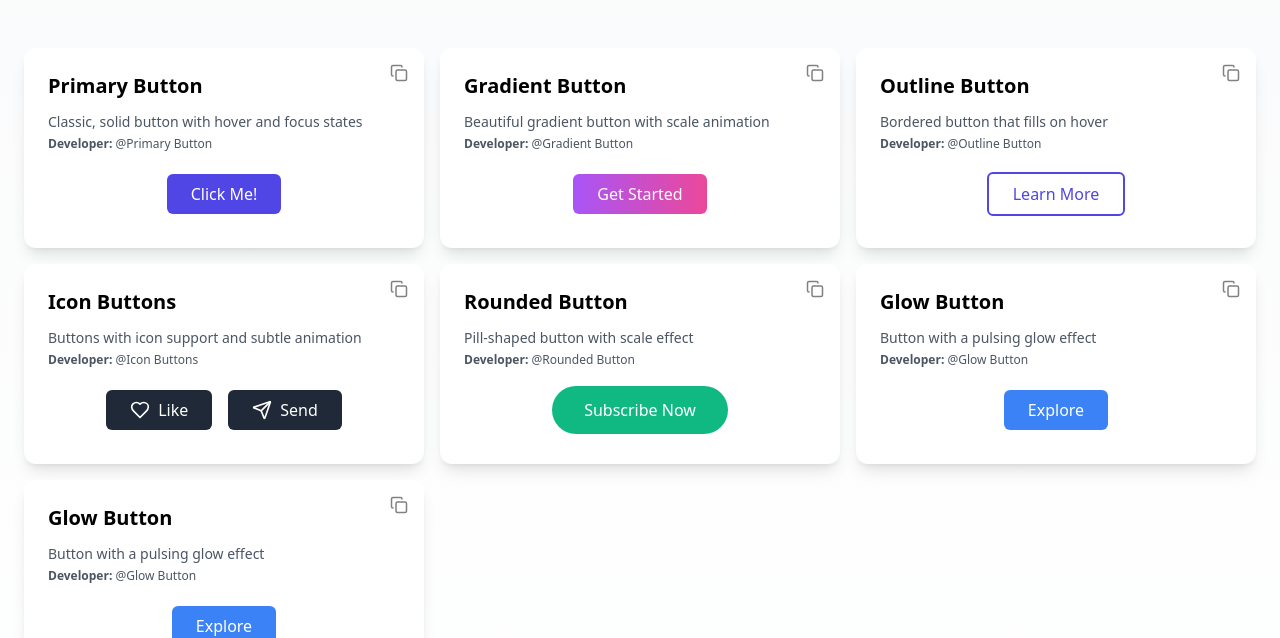
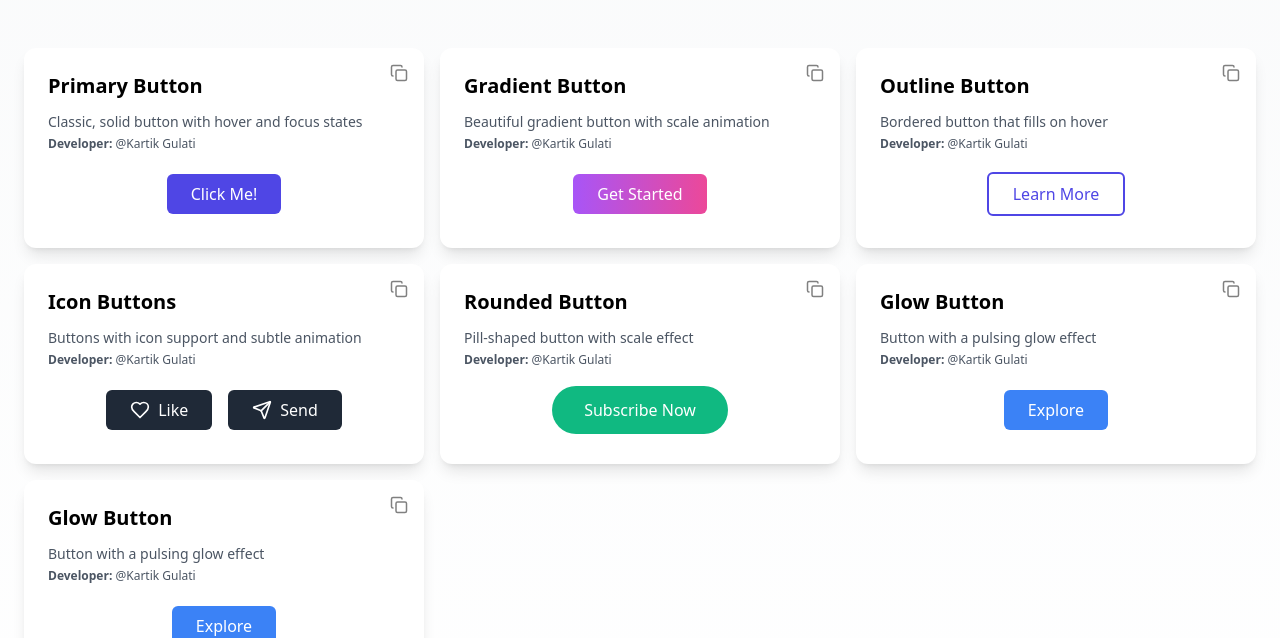
Before and after one commit to kartikgulati/ButtonStudio, a React (Vite) app: page / in a window 1280 px wide. Shown: the part 1000-1638 px from the top of the page. Built offline with nearby package versions, Linux system fonts and the light colour scheme.

Commit message:
add dev name

```diff
--- a/src/components/ui/ButtonShowcaseCard.jsx
+++ b/src/components/ui/ButtonShowcaseCard.jsx
@@ -2,7 +2,7 @@
 import React, { useState } from 'react';
 import { Copy } from 'lucide-react';
 
-const ButtonShowcaseCard = ({ title, description, component, code }) => {
+const ButtonShowcaseCard = ({ title, description, component, code, dev }) => {
   const [isCopied, setIsCopied] = useState(false);
 
 
@@ -32,7 +32,7 @@ const ButtonShowcaseCard = ({ title, description, component, code }) => {
       <h3 className="text-xl font-semibold mb-3">{title}</h3>
       <p className="text-gray-600 mb-1 text-sm">{description}</p>
       <div className='mb-3'>
-        <p className="text-gray-600 mb-1 text-xs"><b>Developer:</b> @{title}</p>
+        <p className="text-gray-600 mb-1 text-xs"><b>Developer:</b> @{dev}</p>
       </div>
       <div className="flex justify-center items-center min-h-[60px]">
         {component}
--- a/src/components/ui/ButtonShowcaseData.jsx
+++ b/src/components/ui/ButtonShowcaseData.jsx
@@ -15,19 +15,22 @@ const buttonShowcaseData = [
       description: 'Classic, solid button with hover and focus states',
 
       component: <PrimaryButton>Click Me!</PrimaryButton>,
-      code: buttonCode.primary
+      code: buttonCode.primary,
+      dev: 'Kartik Gulati'
     },
     {
       title: 'Gradient Button',
       description: 'Beautiful gradient button with scale animation',
       component: <GradientButton>Get Started</GradientButton>,
-      code: buttonCode.gradient
+      code: buttonCode.gradient,
+      dev: 'Kartik Gulati'
     },
     {
       title: 'Outline Button',
       description: 'Bordered button that fills on hover',
       component: <OutlineButton>Learn More</OutlineButton>,
-      code: buttonCode.outline
+      code: buttonCode.outline,
+      dev: 'Kartik Gulati'
     },
     {
       title: 'Icon Buttons',
@@ -38,25 +41,29 @@ const buttonShowcaseData = [
           <IconButton icon={Send}>Send</IconButton>
         </div>
       ),
-      code: buttonCode.iconbutton
+      code: buttonCode.iconbutton,
+      dev: 'Kartik Gulati'
     },
     {
       title: 'Rounded Button',
       description: 'Pill-shaped button with scale effect',
       component: <RoundedButton>Subscribe Now</RoundedButton>,
-      code: buttonCode.rounded
+      code: buttonCode.rounded,
+      dev: 'Kartik Gulati'
     },
     {
       title: 'Glow Button',
       description: 'Button with a pulsing glow effect',
       component: <GlowButton>Explore</GlowButton>,
-      code: buttonCode.glow
+      code: buttonCode.glow,
+      dev: 'Kartik Gulati'
     },
     {
         title: 'Glow Button',
         description: 'Button with a pulsing glow effect',
         component: <GlowButton>Explore</GlowButton>,
-        code: buttonCode.glow
+        code: buttonCode.glow,
+        dev: 'Kartik Gulati'
       }
 ];
 
```
